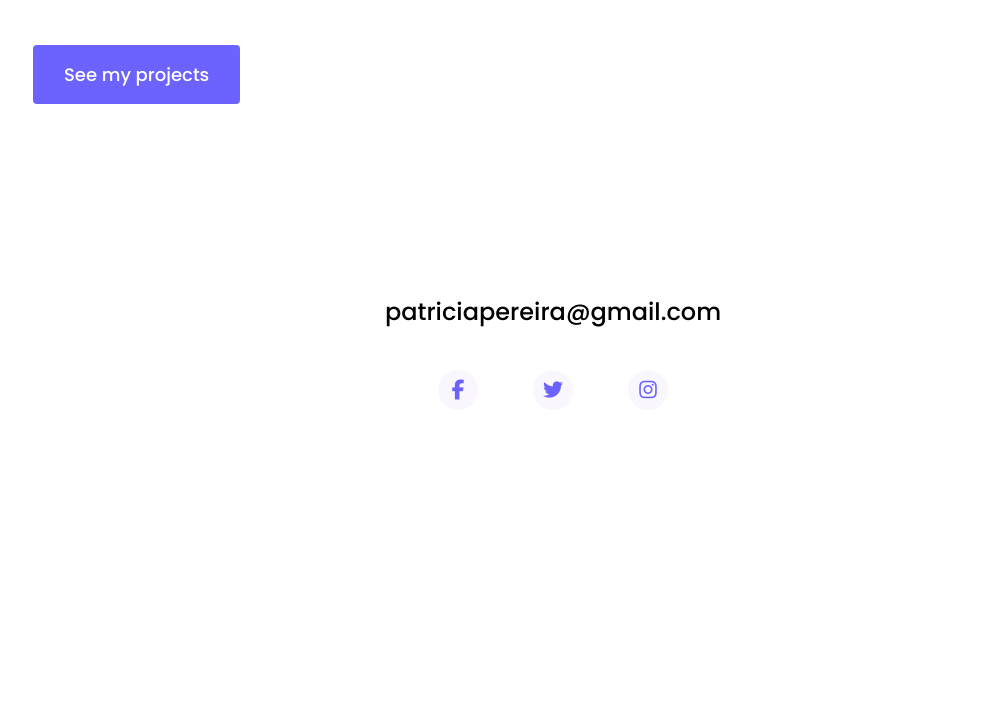
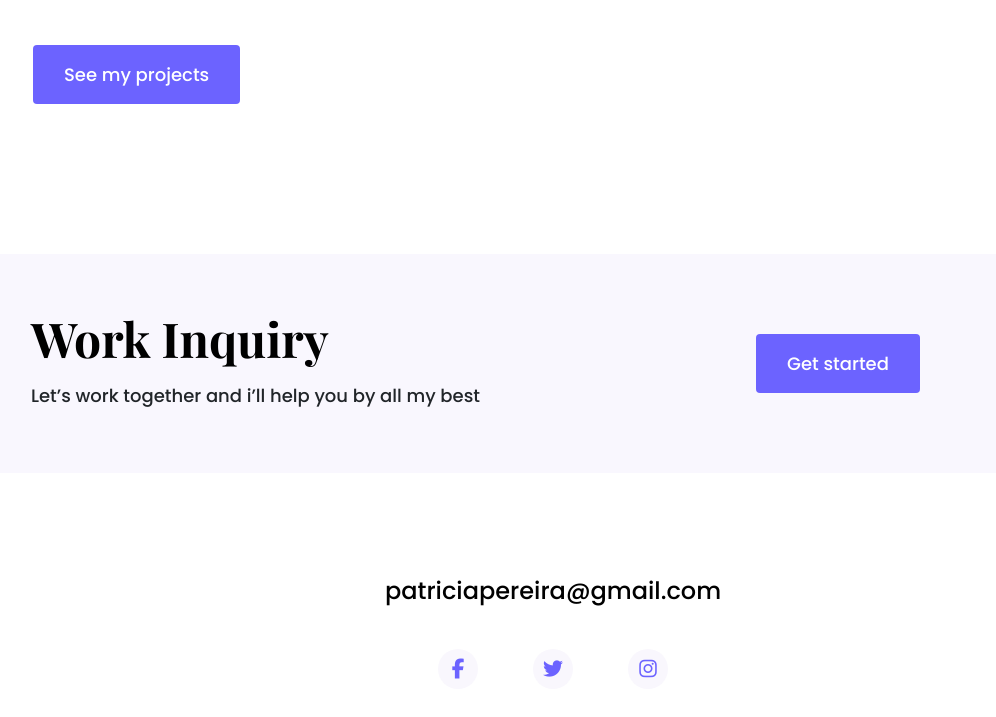
Before and after one commit to Lavirene/portfolio, a plain HTML site: page about.html in a window 1280 px wide. Shown: the part 595-1312 px from the top of the page, without its empty margins (87-1083 px from the left). Before the commit the page ends 1105 px from the top, so only its background shows below. Drawn offline with nearby package versions, Linux system fonts and the light colour scheme.

Commit message:
About page footer.

```diff
--- a/about.html
+++ b/about.html
@@ -92,6 +92,18 @@
       </div>
     </div>
 
+    <div class="container footer justify-content-center">
+      <div class="row my-5">
+        <div class="col-lg-6 p-5">
+          <h1>Work Inquiry</h1>
+          <p>Let’s work together and i’ll help you by all my best</p>
+        </div>
+        <div class="col-lg-6 d-flex justify-content-center align-items-center">
+          <a href="#" class="btn btn-branding">Get started</a>
+        </div>
+      </div>
+    </div>
+
     <div class="container contacts">
       <div class="row text-center">
         <a class="email mb-4" href="mailto:patriciapereira@gmail.com"
--- a/styles/portfolio.css
+++ b/styles/portfolio.css
@@ -71,7 +71,7 @@ p {
 }
 
 .about-section {
-  padding: 160px 20px;
+  padding: 160px 20px 0px 20px;
 }
 
 .about-section h1 {
```
